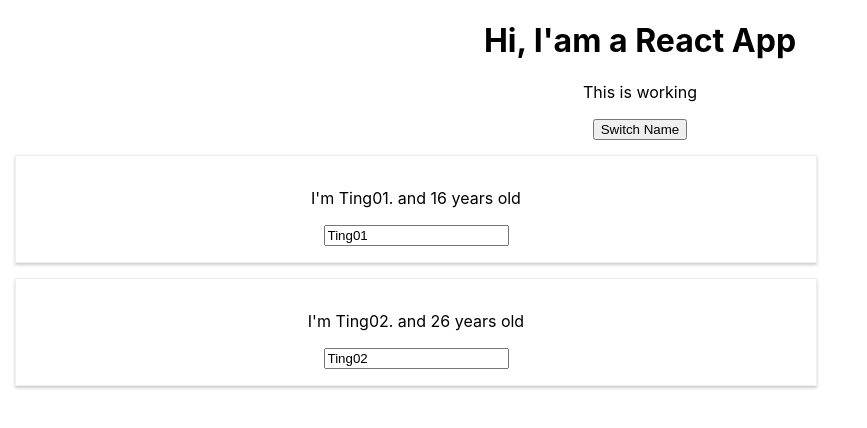
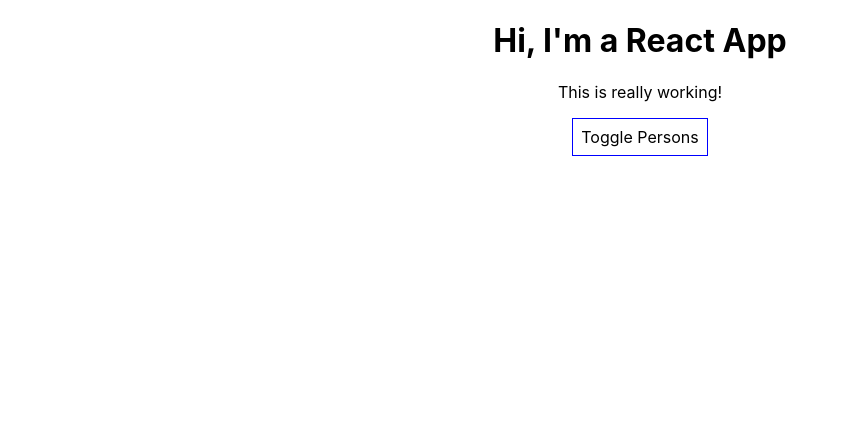
Before and after one commit to wisezt/react-complete-guide, a React (Create React App) app: page / in a window 1280 px wide. Shown: the top 428 px of the page, without its empty margins (0-867 px from the left). Built offline with nearby package versions, Linux system fonts and the light colour scheme.

Commit message:
Keep the same with tutorial 52

```diff
--- a/src/App.js
+++ b/src/App.js
@@ -1,72 +1,86 @@
-import React, { useState } from 'react';
-import logo from './logo.svg';
+import React, { Component } from 'react';
 import './App.css';
 import Person from './Person/Person';
 
-const app = props => {
- const [personsState, setPersonsState] = useState ( {
-     persons: [
-         {name: 'Ting01', age: '16'},
-         {name: 'Ting02', age: '26'},
-         {name: 'Ting03', age: '36'}
-     ]
- });
+class App extends Component {
+  state = {
+    persons: [
+      { name: 'Max', age: 28 },
+      { name: 'Manu', age: 29 },
+      { name: 'Stephanie', age: 26 }
+    ],
+    otherState: 'some other value',
+    showPersons: false
+  }
 
- const switchNameHandler = () =>{
-     setPersonsState(
-         {
-         persons: [
-             {name: ' Ting 01 new', age: '16'},
-             {name: 'Ting02', age: '26'},
-             {name: 'Ting03', age: '36'}
-         ]
+  switchNameHandler = ( newName ) => {
+    // console.log('Was clicked!');
+    // DON'T DO THIS: this.state.persons[0].name = 'Maximilian';
+    this.setState( {
+      persons: [
+        { name: newName, age: 28 },
+        { name: 'Manu', age: 29 },
+        { name: 'Stephanie', age: 27 }
+      ]
+    } )
+  }
 
+  nameChangedHandler = ( event ) => {
+    this.setState( {
+      persons: [
+        { name: 'Max', age: 28 },
+        { name: event.target.value, age: 29 },
+        { name: 'Stephanie', age: 26 }
+      ]
+    } )
+  }
 
-         }
-     );
- }
+  togglePersonsHandler = () => {
+    const doesShow = this.state.showPersons;
+    this.setState( { showPersons: !doesShow } );
+  }
 
- const nameChangeHandler = (event) => {
-     setPersonsState({
-         persons: [
-             {name: 'Max', age: '16'},
-             {name: event.target.value, age: '26'},
-             {name: 'Ting03', age: '36'}
-         ]
+  render () {
+    const style = {
+      backgroundColor: 'white',
+      font: 'inherit',
+      border: '1px solid blue',
+      padding: '8px',
+      cursor: 'pointer'
+    };
 
+    let persons = null;
 
-
-         }
-     )
-
- }
-
-
-
+    if ( this.state.showPersons ) {
+      persons = (
+        <div>
+          <Person
+            name={this.state.persons[0].name}
+            age={this.state.persons[0].age} />
+          <Person
+            name={this.state.persons[1].name}
+            age={this.state.persons[1].age}
+            click={this.switchNameHandler.bind( this, 'Max!' )}
+            changed={this.nameChangedHandler} >My Hobbies: Racing</Person>
+          <Person
+            name={this.state.persons[2].name}
+            age={this.state.persons[2].age} />
+        </div>
+      );
+    }
 
     return (
       <div className="App">
-       <h1>Hi, I'am  a React App</h1>
-	   <p>This is working</p>
-          <button onClick={switchNameHandler}> Switch Name</button>
-          <Person
-              name = {personsState.persons[0].name}
-              age= {personsState.persons[0].age} />
-          <Person
-              name = {personsState.persons[1].name}
-              age= {personsState.persons[1].age}
-              clinik={switchNameHandler}
-              changed={nameChangeHandler}
-          />
+        <h1>Hi, I'm a React App</h1>
+        <p>This is really working!</p>
+        <button
+          style={style}
+          onClick={this.togglePersonsHandler}>Toggle Persons</button>
+        {persons}
+      </div>
+    );
+    // return React.createElement('div', {className: 'App'}, React.createElement('h1', null, 'Does this work now?'));
+  }
+}
 
-
-      </div>
-	  );
-
-
-  //	  return React.createElement('div', {className: 'App'}, '', React.createElement('h1', null, 'Is it works?'))}
-
-
-};
-
-export default app;
+export default App;
--- a/src/Person/Person.js
+++ b/src/Person/Person.js
@@ -1,18 +1,15 @@
 import React from 'react';
+
 import './Person.css';
 
-
-const person = (props) =>{
-	return (
-		<div className= "Person">
-			<p > I'm {props.name}. and {props.age} years old </p>
-		    <p>{props.children}</p>
-            <input type="text" onChange={props.changed} value={props.name}/>
-</div>
-
-)
-
-
+const person = ( props ) => {
+    return (
+        <div className="Person">
+            <p onClick={props.click}>I'm {props.name} and I am {props.age} years old!</p>
+            <p>{props.children}</p>
+            <input type="text" onChange={props.changed} value={props.name} />
+        </div>
+    )
 };
 
 export default person;
```
